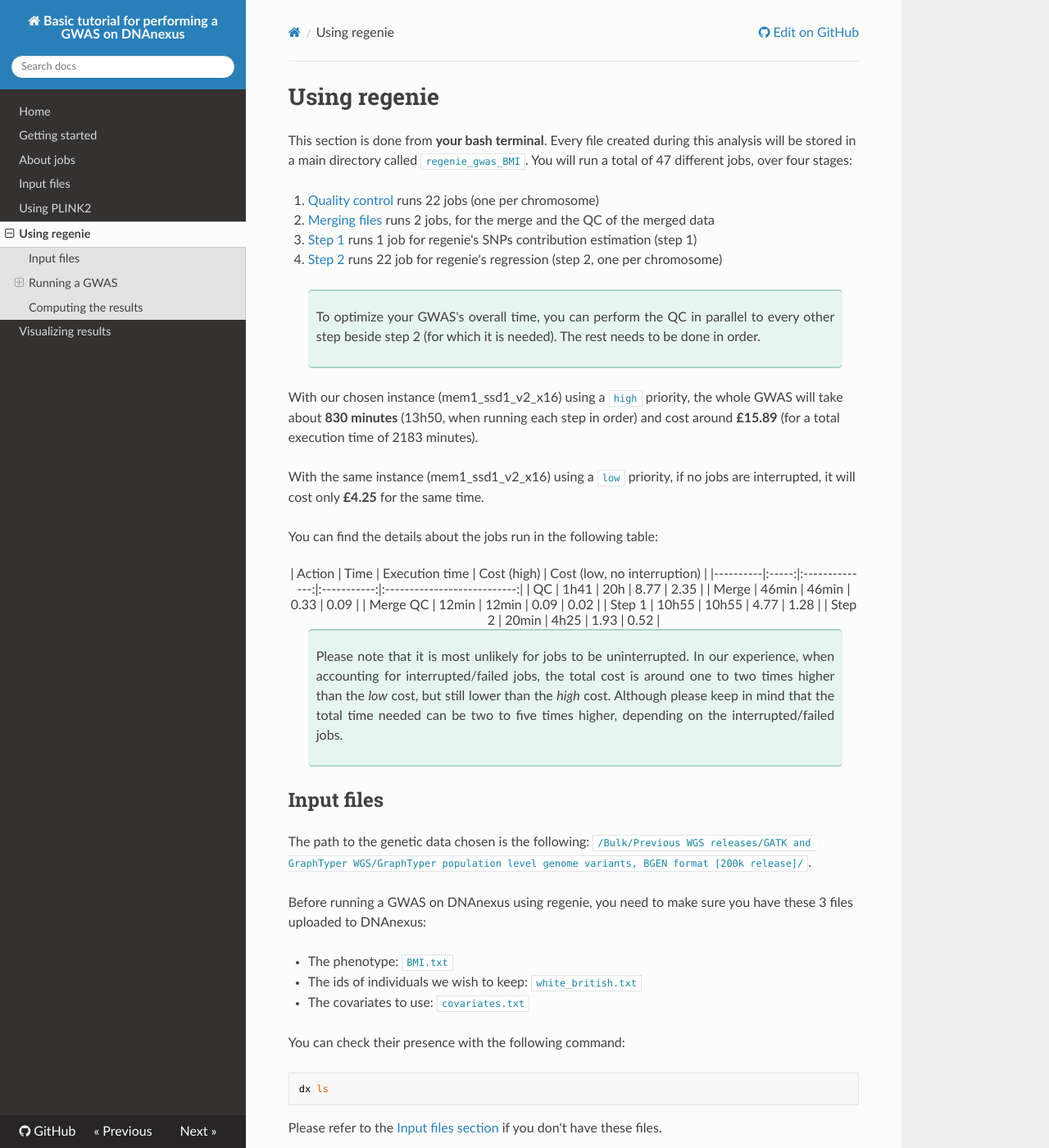
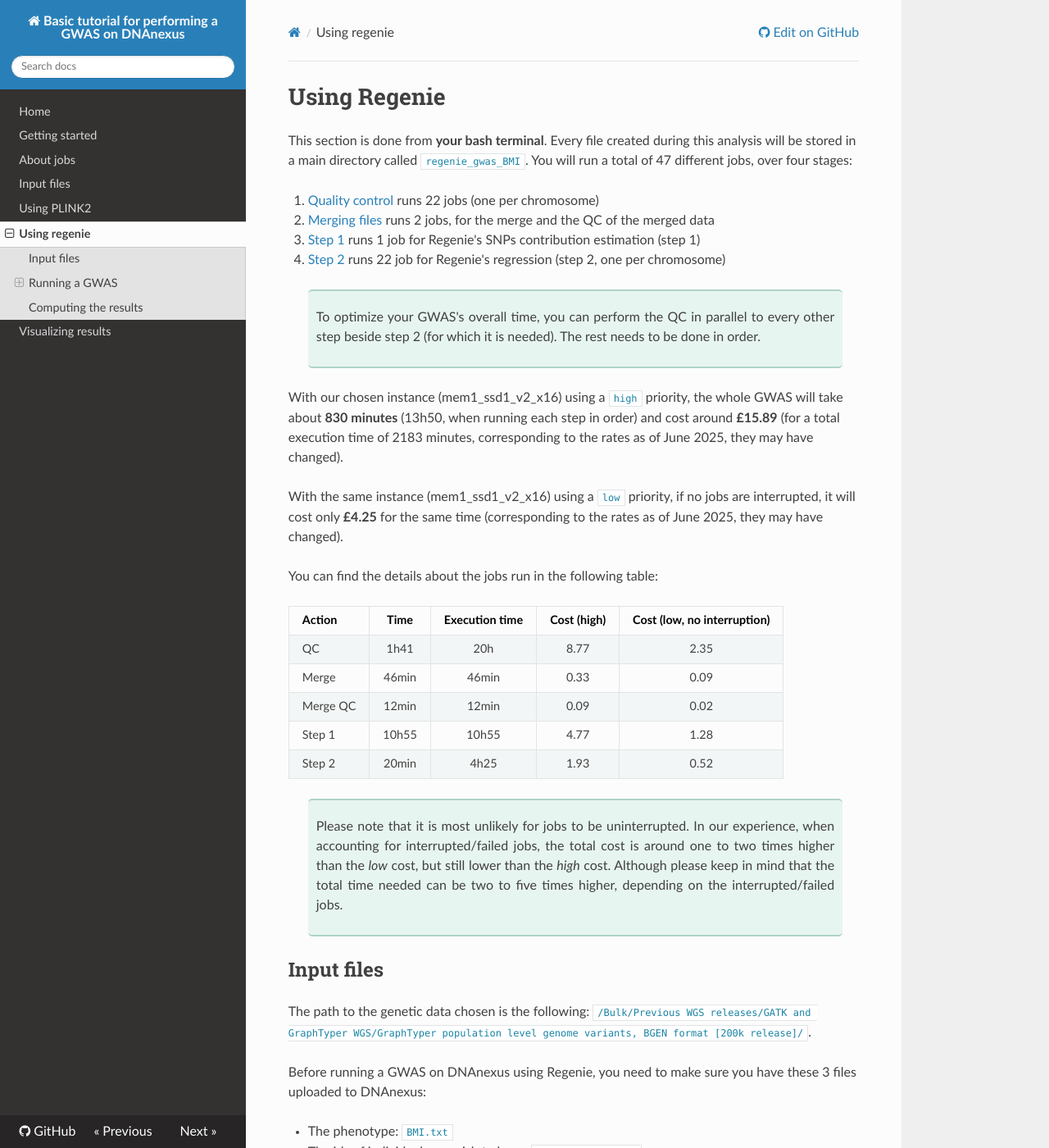
Before and after one commit to gloriabenoit/DNAnexus-GWAS, an MkDocs documentation site: the page built from docs/regenie.md, in a window 1280 px wide and 1400 px high. Shown: the whole window at 82% size. Built offline with MkDocs 1.6.1, drawn with Linux system fonts in a browser that asks for light colours; nearby versions of some CDN libraries; some of the changed text lies outside the part shown.

Commit message:
add dates + correct format

````diff
--- a/docs/regenie.md
+++ b/docs/regenie.md
@@ -1,4 +1,4 @@
-# Using regenie
+# Using Regenie
 
 This section is done from **your bash terminal**.
 Every file created during this analysis will be stored in a main directory called `regenie_gwas_BMI`.
@@ -6,19 +6,17 @@
 
 1. [Quality control](#quality-control) runs 22 jobs (one per chromosome)
 2. [Merging files](#merging-files) runs 2 jobs, for the merge and the QC of the merged data
-3. [Step 1](#step-1-estimate-snps-contribution) runs 1 job for regenie's SNPs contribution estimation (step 1)
-4. [Step 2](#step-2-linear-regression) runs 22 job for regenie's regression (step 2, one per chromosome)
+3. [Step 1](#step-1-estimate-snps-contribution) runs 1 job for Regenie's SNPs contribution estimation (step 1)
+4. [Step 2](#step-2-linear-regression) runs 22 job for Regenie's regression (step 2, one per chromosome)
 
 > To optimize your GWAS's overall time, you can perform the QC in parallel to every other step beside step 2 (for which it is needed).
 > The rest needs to be done in order.
 
-With our chosen instance (mem1_ssd1_v2_x16) using a `high` priority, the whole GWAS will take about **830 minutes** (13h50, when running each step in order) and cost around **£15.89** (for a total execution time of 2183 minutes).
+With our chosen instance (mem1_ssd1_v2_x16) using a `high` priority, the whole GWAS will take about **830 minutes** (13h50, when running each step in order) and cost around **£15.89** (for a total execution time of 2183 minutes, corresponding to the rates as of June 2025, they may have changed).
 
-With the same instance (mem1_ssd1_v2_x16) using a `low` priority, if no jobs are interrupted, it will cost only **£4.25** for the same time.
+With the same instance (mem1_ssd1_v2_x16) using a `low` priority, if no jobs are interrupted, it will cost only **£4.25** for the same time (corresponding to the rates as of June 2025, they may have changed).
 
 You can find the details about the jobs run in the following table:
-
-<center>
 
 | Action   |  Time | Execution time | Cost (high) | Cost (low, no interruption) |
 |----------|:-----:|:--------------:|:-----------:|:---------------------------:|
@@ -28,8 +26,6 @@
 | Step 1   | 10h55 |      10h55     |     4.77    |             1.28            |
 | Step 2   | 20min |      4h25      |     1.93    |             0.52            |
 
-</center>
-
 > Please note that it is most unlikely for jobs to be uninterrupted.
 > In our experience, when accounting for interrupted/failed jobs, the total cost is around one to two times higher than the *low* cost, but still lower than the *high* cost. Although please keep in mind that the total time needed can be two to five times higher, depending on the interrupted/failed jobs.
 
@@ -37,7 +33,7 @@
 
 The path to the genetic data chosen is the following: `/Bulk/Previous WGS releases/GATK and GraphTyper WGS/GraphTyper population level genome variants, BGEN format [200k release]/`.
 
-Before running a GWAS on DNAnexus using regenie, you need to make sure you have these 3 files uploaded to DNAnexus:
+Before running a GWAS on DNAnexus using Regenie, you need to make sure you have these 3 files uploaded to DNAnexus:
 
 * The phenotype: `BMI.txt`
 * The ids of individuals we wish to keep: `white_british.txt`
@@ -53,7 +49,7 @@
 
 ## Running a GWAS
 
-On DNAnexus, regenie is available either as part of the [Swiss Army Knife app](https://ukbiobank.dnanexus.com/app/swiss-army-knife) (`swiss-army-knife`) or as its [own app](https://ukbiobank.dnanexus.com/app/regenie) called `regenie`. We will use the former.
+On DNAnexus, Regenie is available either as part of the [Swiss Army Knife app](https://ukbiobank.dnanexus.com/app/swiss-army-knife) (`swiss-army-knife`) or as its [own app](https://ukbiobank.dnanexus.com/app/regenie) called `regenie`. We will use the former.
 
 We choose to use the same instance for all GWASs, to simplify the code, but this can be changed to your liking. Same for the priority and the cost limit.
 There is one exception: Step 1 for which we recommend using a high priority.
@@ -132,7 +128,7 @@
 
 ### Merging files
 
-Before running our GWAS using regenie, we first need to merge all of the genotype call files (chromosome 1 to 22) into one file. This is in preparation for running [Step 1](#step-1-estimate-snps-contribution).
+Before running our GWAS using Regenie, we first need to merge all of the genotype call files (chromosome 1 to 22) into one file. This is in preparation for running [Step 1](#step-1-estimate-snps-contribution).
 
 ```bash
 pheno="BMI"
@@ -240,7 +236,7 @@
 
 ### Step 1: Estimate SNPs contribution
 
-The first step of a regenie GWAS is the estimation of how background SNPs contribute to the phenotype. During this step, a subset of genetic markers are used to fit a whole genome regression model that captures a good fraction of the phenotype variance attributable to genetic effects. For more information, check the [official documentation](https://rgcgithub.github.io/regenie/overview/).
+The first step of a Regenie GWAS is the estimation of how background SNPs contribute to the phenotype. During this step, a subset of genetic markers are used to fit a whole genome regression model that captures a good fraction of the phenotype variance attributable to genetic effects. For more information, check the [official documentation](https://rgcgithub.github.io/regenie/overview/).
 
 We expect this step to take around 10h, which is quite a lot to be uninterrupted (although it is possible). Therefore, we choose to use a `high` priority, to ensure the job's completion. Please be aware that this step can be common to all GWAS you run with the same QC for the merging step.
 
@@ -306,11 +302,11 @@
 * `BMI_merged_pred.list` (48 B) contains a list of blup files needed for [Step 2](#step-2-linear-regression)
 * `BMI_merged_1.loco.gz` (38.29 MiB) contains per-chromosome LOCO predictions
 
-> Please note, when using a binary phenotype you need to add the `--bt` option to the regenie command.
+> Please note, when using a binary phenotype you need to add the `--bt` option to the Regenie command.
 
 ### Step 2: Linear regression
 
-The second step of a regenie GWAS is the regression. During this step, whole genome markers are tested for association with the phenotype *conditional upon* the prediction from the regression model in [Step 1](#step-1-estimate-snps-contribution). For more information, check the [official documentation](https://rgcgithub.github.io/regenie/overview/).
+The second step of a Regenie GWAS is the regression. During this step, whole genome markers are tested for association with the phenotype *conditional upon* the prediction from the regression model in [Step 1](#step-1-estimate-snps-contribution). For more information, check the [official documentation](https://rgcgithub.github.io/regenie/overview/).
 
 > To not require too much space, we gzip the results using the `--gz` option.
 
@@ -387,7 +383,7 @@
 
 The files will be stored in the main directory, `regenie_gwas_BMI`.
 
-> Please note, when using a binary phenotype you need to add the `--bt` option to the regenie command to perform a logistic regression rather than a linear one.
+> Please note, when using a binary phenotype you need to add the `--bt` option to the Regenie command to perform a logistic regression rather than a linear one.
 
 ## Computing the results
 
@@ -420,4 +416,4 @@
 
 > Although the result files are quite big, their download should only take about a minute.
 
-Congratulations, you have successfully completed a GWAS using regenie on DNAnexus!
+Congratulations, you have successfully completed a GWAS using Regenie on DNAnexus!
````
Also changed, not shown: docs/index.md (+7 -7 lines), docs/input.md (+10 -10 lines), docs/plink.md (+2 -2 lines), docs/results.md (+8 -8 lines).
